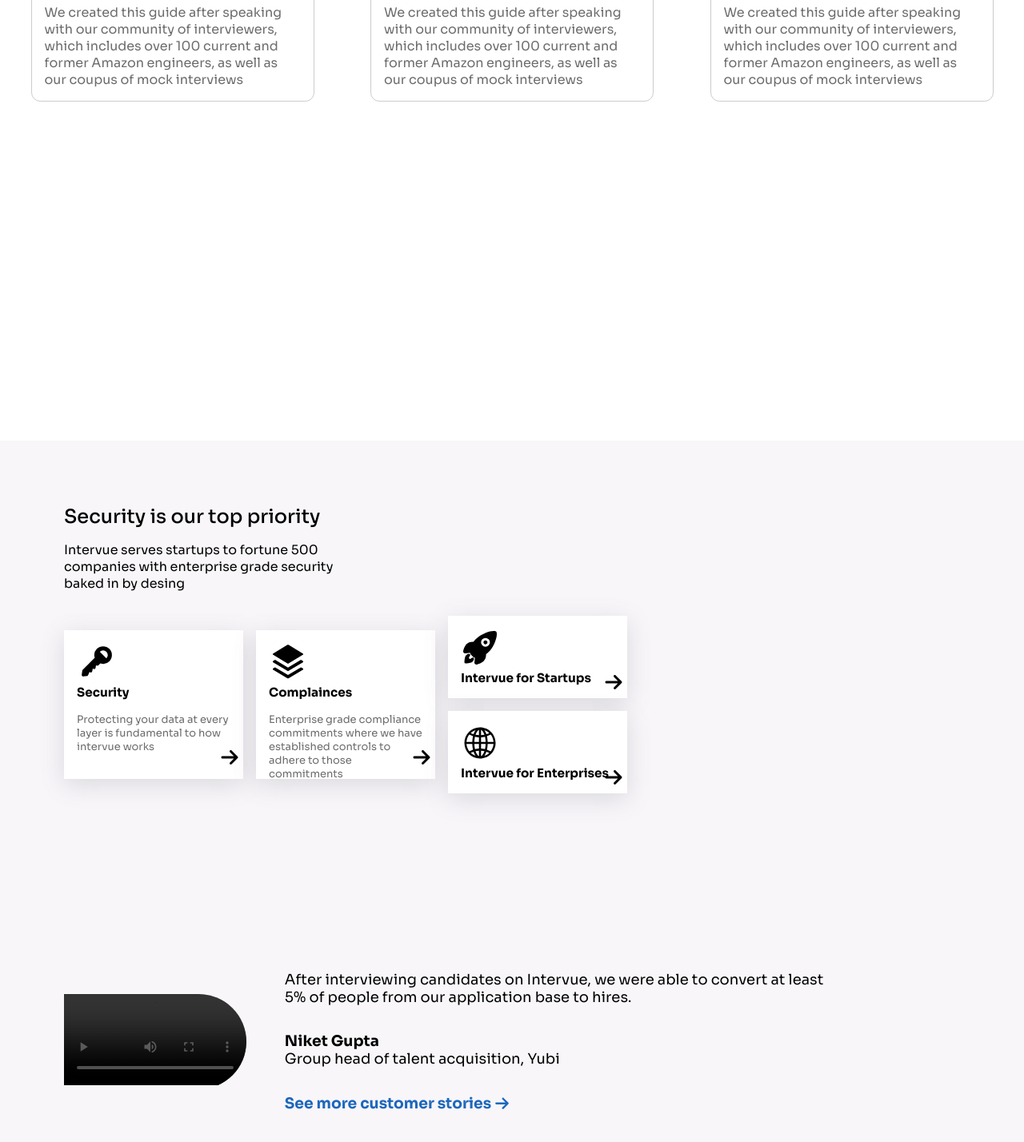
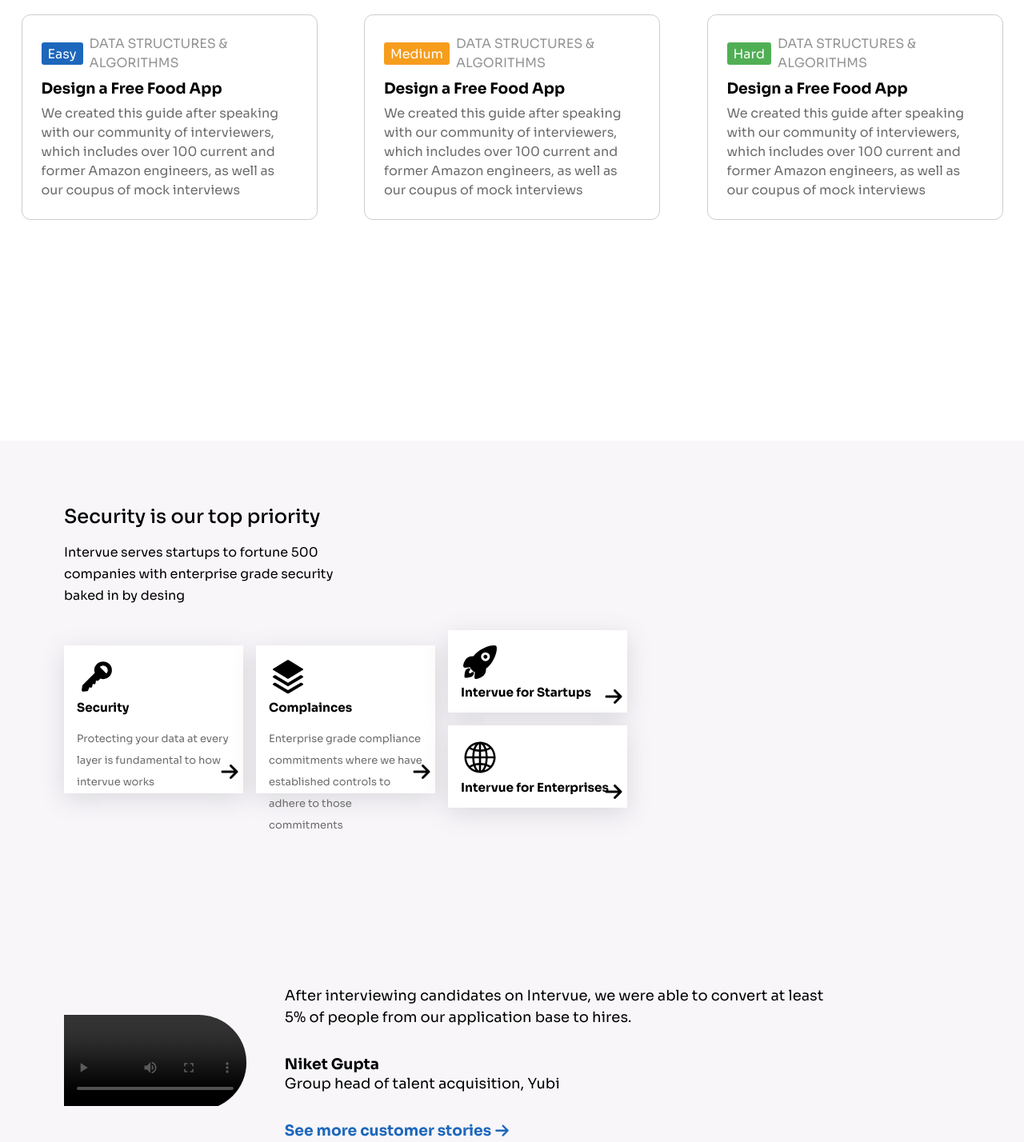
Before and after one commit to zaidsidd360/intervue-clone, a website: page index.html in a window 1280 px wide. Shown: the part 1226-2654 px from the top of the page at 80% size. Drawn offline with Linux system fonts and the light colour scheme; grey boxes are pictures that could not be loaded.

Commit message:
line-height fixes

```diff
--- a/src/styles/style.css
+++ b/src/styles/style.css
@@ -213,7 +213,7 @@ nav {
       border: 1px solid var(--cards-border);
       border-radius: 0.7rem;
       width: 25vw;
-      padding: 1rem;
+      padding: 1.5rem;
 
       div {
         display: flex;
@@ -247,13 +247,14 @@ nav {
 
         p {
           margin-top: 0;
-          color: var(--text-tertiary)
+          color: var(--text-tertiary);
         }
       }
 
       p {
         margin-top: 0.5rem;
         color: var(--text-secondary);
+        line-height: 1.5rem;
       }
 
       @media (max-width: 995px) {
@@ -311,6 +312,7 @@ nav {
   p {
     margin-top: 1rem;
     max-width: 30vw;
+    line-height: 1.7rem;
   }
 
   @media (max-width: 995px) {
@@ -483,6 +485,7 @@ nav {
       max-width: 80%;
       font-size: 18px;
       color: var(--text-primary);
+      line-height: 1.7rem;
     }
   }
 
@@ -565,6 +568,7 @@ nav {
 
       p {
         color: var(--text-secondary);
+        line-height: 1.7rem;
       }
 
       .arrow-right-blue {
@@ -632,7 +636,7 @@ nav {
     }
 
     .faq-heading {
-
+      width: 30%;
 
       h1 {
         font-weight: 500;
@@ -642,6 +646,7 @@ nav {
 
       p {
         color: var(--text-primary);
+        font-size: 1.1rem;
       }
     }
 
```
